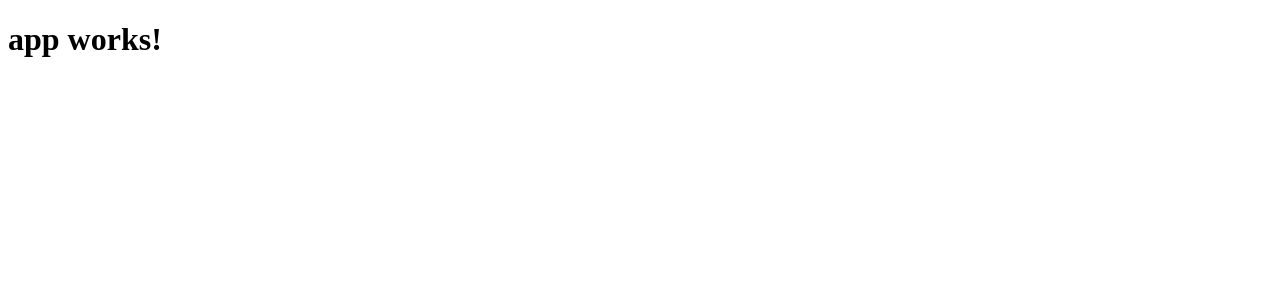
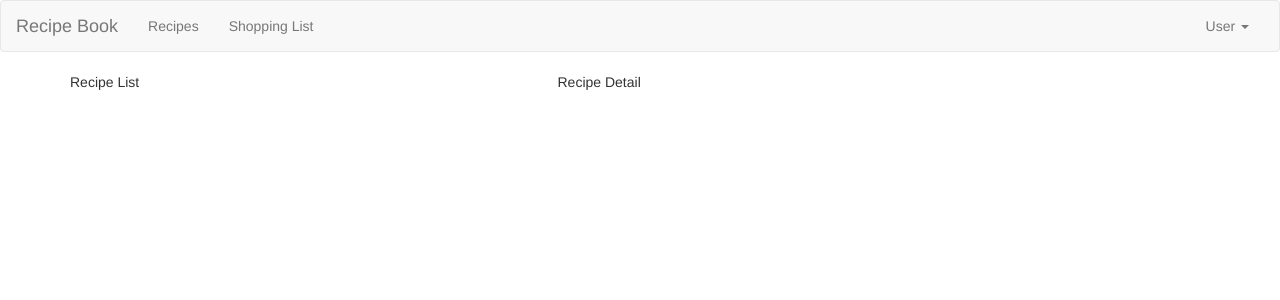
Before and after one commit to chandradot99/recipe-book-app, an Angular app: page / in a window 1280 px wide. Shown: the top 300 px of the page. Built offline with nearby package versions, Linux system fonts and the light colour scheme.

Commit message:
basic angular setup with cli

```diff
--- a/src/app/app.component.html
+++ b/src/app/app.component.html
@@ -1,3 +1,4 @@
-<h1>
-  {{title}}
-</h1>
+<app-header>s</app-header>
+<div class="container">
+  <app-recipes></app-recipes>
+</div>
--- a/src/app/app.component.ts
+++ b/src/app/app.component.ts
@@ -6,5 +6,4 @@
   styleUrls: ['./app.component.css']
 })
 export class AppComponent {
-  title = 'app works!';
 }
--- a/src/app/app.module.ts
+++ b/src/app/app.module.ts
@@ -4,10 +4,14 @@
 import { HttpModule } from '@angular/http';
 
 import { AppComponent } from './app.component';
+import { HeaderComponent } from './header/header.component';
+import { RecipesComponent } from './recipes/recipes.component';
 
 @NgModule({
   declarations: [
-    AppComponent
+    AppComponent,
+    HeaderComponent,
+    RecipesComponent
   ],
   imports: [
     BrowserModule,
--- /dev/null
+++ b/src/app/header/header.component.html
@@ -0,0 +1,20 @@
+<nav class="navbar navbar-default">
+  <div class="container-fluid">
+    <!-- Brand and toggle get grouped for better mobile display -->
+    <div class="navbar-header">
+      <a class="navbar-brand" href="#">Recipe Book</a>
+    </div>
+
+    <div class="collapse navbar-collapse" id="bs-example-navbar-collapse-1">
+      <ul class="nav navbar-nav">
+        <li><a href="#">Recipes</a></li>
+        <li><a href="#">Shopping List</a></li>
+      </ul>
+      <ul class="nav navbar-nav navbar-right">
+        <li class="dropdown">
+          <a href="#" class="dropdown-toggle" data-toggle="dropdown" role="button" aria-haspopup="true" aria-expanded="false">User <span class="caret"></span></a>
+        </li>
+      </ul>
+    </div><!-- /.navbar-collapse -->
+  </div><!-- /.container-fluid -->
+</nav>
--- /dev/null
+++ b/src/app/header/header.component.ts
@@ -0,0 +1,15 @@
+import { Component, OnInit } from '@angular/core';
+
+@Component({
+  selector: 'app-header',
+  templateUrl: './header.component.html',
+  styleUrls: ['./header.component.css']
+})
+export class HeaderComponent implements OnInit {
+
+  constructor() { }
+
+  ngOnInit() {
+  }
+
+}
--- /dev/null
+++ b/src/app/recipes/recipes.component.html
@@ -0,0 +1,8 @@
+<div class="row">
+  <div class="col-md-5">
+  	Recipe List
+  </div>
+  <div class="col-md-7">
+  	Recipe Detail
+  </div>
+</div>
--- /dev/null
+++ b/src/app/recipes/recipes.component.ts
@@ -0,0 +1,15 @@
+import { Component, OnInit } from '@angular/core';
+
+@Component({
+  selector: 'app-recipes',
+  templateUrl: './recipes.component.html',
+  styleUrls: ['./recipes.component.css']
+})
+export class RecipesComponent implements OnInit {
+
+  constructor() { }
+
+  ngOnInit() {
+  }
+
+}
--- a/src/index.html
+++ b/src/index.html
@@ -7,6 +7,7 @@
 
   <meta name="viewport" content="width=device-width, initial-scale=1">
   <link rel="icon" type="image/x-icon" href="favicon.ico">
+  <link rel="stylesheet" href="https://maxcdn.bootstrapcdn.com/bootstrap/3.3.7/css/bootstrap.min.css" integrity="sha384-BVYiiSIFeK1dGmJRAkycuHAHRg32OmUcww7on3RYdg4Va+PmSTsz/K68vbdEjh4u" crossorigin="anonymous">
 </head>
 <body>
   <app-root>Loading...</app-root>
```
Also changed, not shown: src/app/header/header.component.css (added), src/app/recipes/recipes.component.css (added), 1 other file (tests, documents, lock files or other folders).
